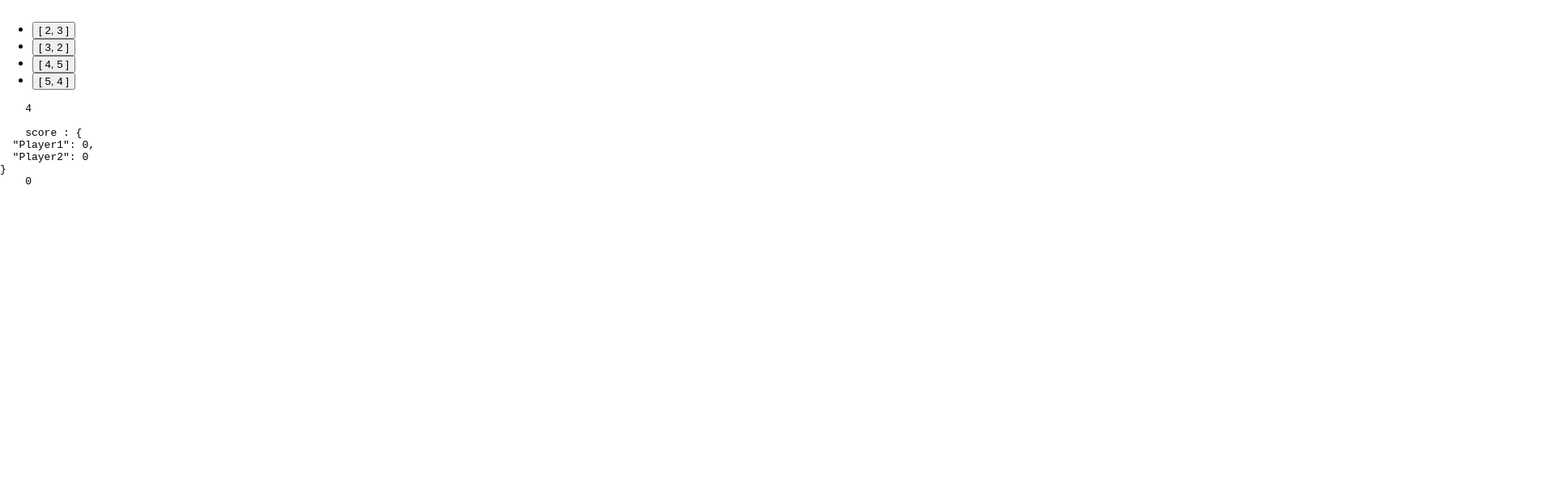
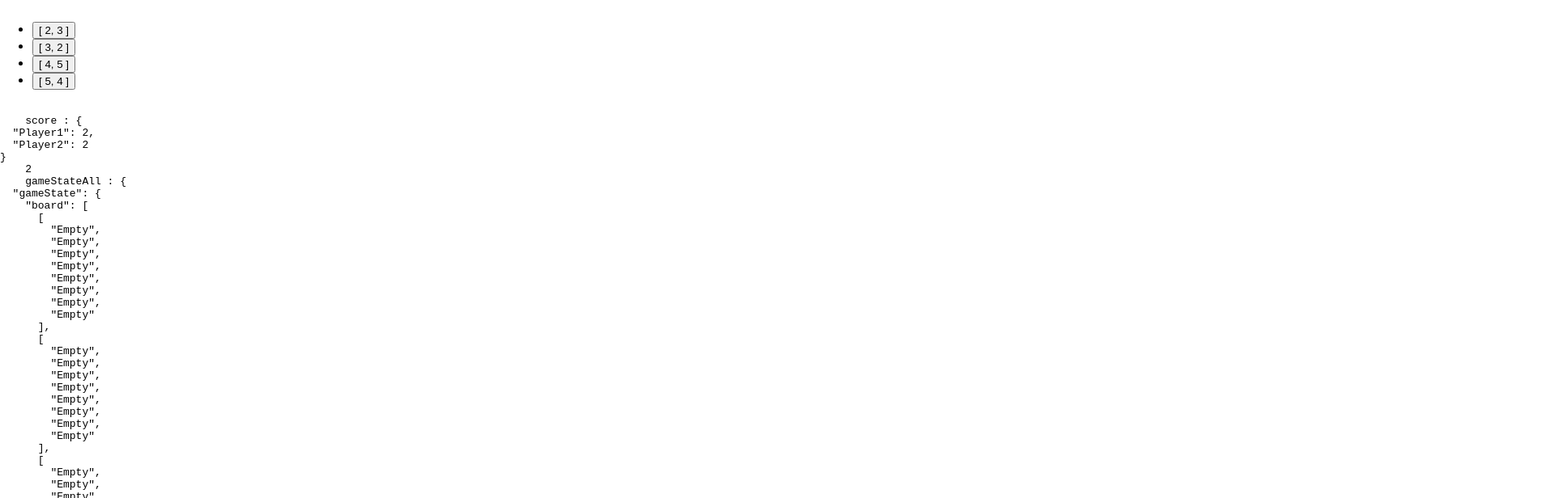
Before and after one commit to l3-miage-cl-ihm/reversi-en-angular-l3miage-oukkaly, an Angular app: page / in a window 1280 px wide. Shown: the part 400-1016 px from the top of the page at 81% size, 1920 px wide, since content can reach past the window. Before the commit the page ends 800 px from the top, so only its background shows below. Built offline with nearby package versions, Linux system fonts and the light colour scheme.

Commit message:
lesson numéro 991 : don't use shortcuts => acc2++ -> no acc2 + 1 yes

```diff
--- a/src/app/app.component.html
+++ b/src/app/app.component.html
@@ -18,8 +18,8 @@
 </ul>
 
 <pre>
-    {{coupsPossibles().length}}
     {{winnerSig()}}
     score : {{scoresSig() | json}}
     {{testSignal()}}
+    gameStateAll : {{gameStateAll() | json}}
 </pre>
--- a/src/app/app.component.ts
+++ b/src/app/app.component.ts
@@ -25,10 +25,27 @@ export class AppComponent {
   playableSig: Signal<Matrix<boolean, 8,8>> ;
   readonly coupsPossibles: Signal<readonly TileCoords[]>;
   testSignal : Signal<number>;
+  testSignalX : Signal<number>;
+
   constructor(private gameService : ReversiService){
-    this.strBoard = computed( () => BoardtoString(this.gameService.sigGameState().board)); // good
-    this.testSignal = computed<number>( () => this.gameService.sigGameState().board.reduce((acc,v)=> acc + v.reduce((acc2 , v2 ) => v2=== "Player2" ? acc2++ : acc2 , 0), 0));
-    const testSignalX = computed<number>( () => this.gameService.sigGameState().board.reduce((acc,v)=> acc + v.reduce((acc2 , v2) => v2=== "Player1" ? acc2++ : acc2 , 0), 0));
+
+    this.strBoard = computed( () => BoardtoString(this.gameService.sigGameState().board));
+
+    this.testSignal = computed<number>( () =>
+      this.gameService.sigGameState().board
+      .reduce((acc,v)=> {
+        return acc + v.reduce((acc2 , v2 ) => {
+          console.log(v2==='Player1');
+          return v2 === 'Player1' ? acc2 + 1 : acc2
+        }, 0)
+      },0));
+    /*
+    const boardV2 = computed( () =>
+      this.gameService.sigGameState().board.forEach((x) => x.map((v) => v === "Player1" ));
+    );
+    */
+
+    this.testSignalX = computed<number>( () => this.gameService.sigGameState().board.reduce((acc,v)=> acc + v.reduce((acc2 , v2) => v2=== 'Player2' ? acc2 + 1 : acc2 , 0), 0));
 
     this.coupsPossibles = computed(
       () => whereCanPlay( this.gameService.sigGameState() )
@@ -38,7 +55,9 @@ export class AppComponent {
     }
     );
     this.scoresSig = computed( () => ({
-      Player1: this.testSignal() , Player2: testSignalX()})); // good
+      Player1: this.testSignal() ,
+      Player2: this.testSignalX()
+    })); // good
 
     this.playableSig = computed( () => {
       const resMatrix = initMatrix(() => false, 8,8);
```
